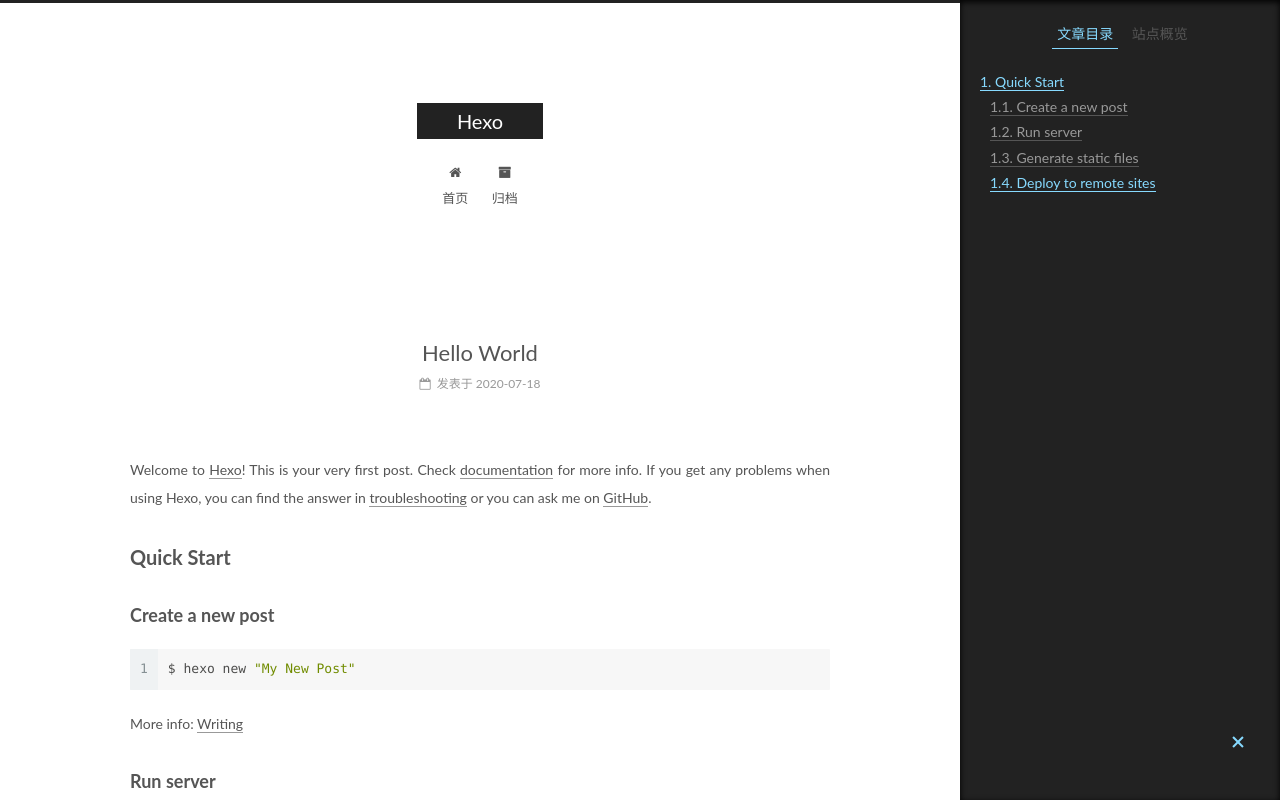
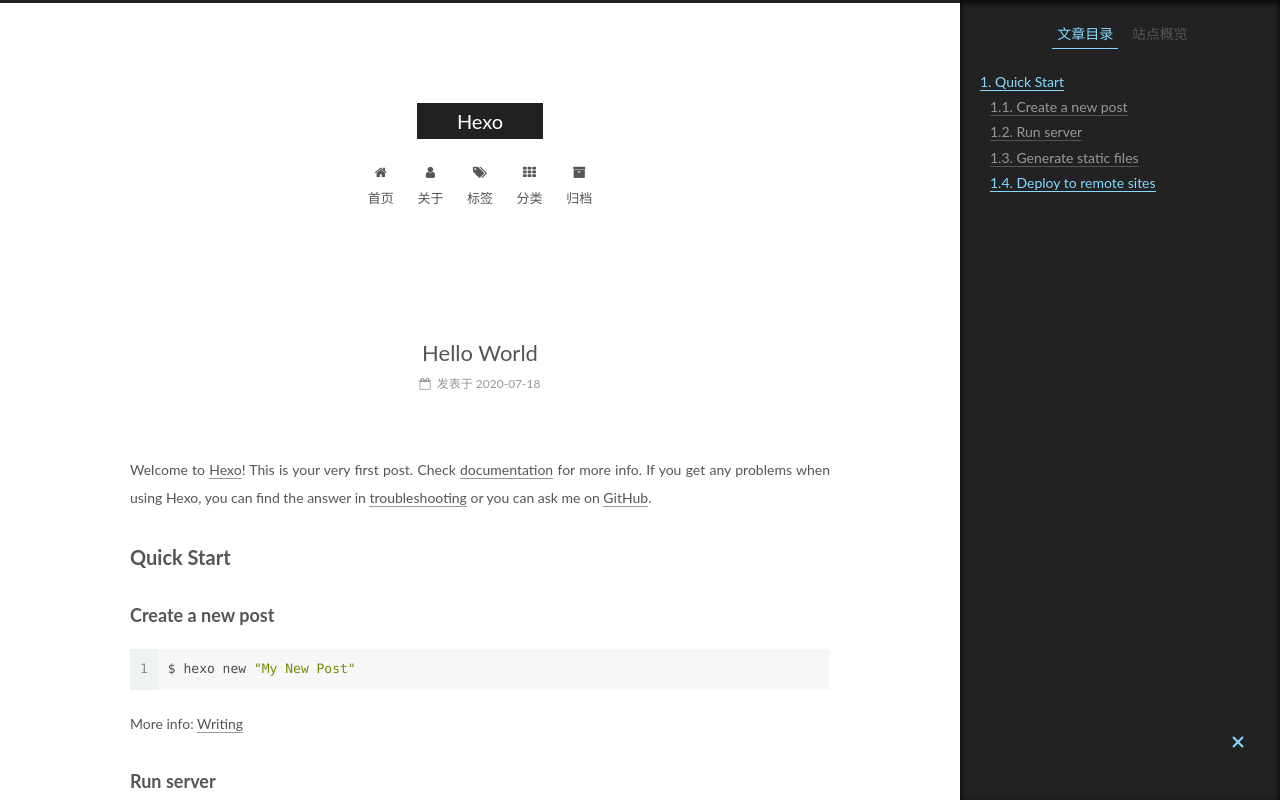
Before and after one commit to InuYasha000/InuYasha000.github.io, a plain HTML site: page 2020/07/18/hello-world/index.html in a window 1280 px wide. Shown: the top 800 px of the page. Drawn offline with Linux system fonts and the light colour scheme.

Commit message:
Site updated: 2020-07-18 12:07:14

```diff
--- a/2020/07/18/hello-world/index.html
+++ b/2020/07/18/hello-world/index.html
@@ -185,6 +185,36 @@
               <i class="menu-item-icon fa fa-fw fa-home"></i> <br />
 
             首页
+          </a>
+        </li>
+
+
+        <li class="menu-item menu-item-about">
+          <a href="/about/%20" rel="section">
+
+              <i class="menu-item-icon fa fa-fw fa-user"></i> <br />
+
+            关于
+          </a>
+        </li>
+
+
+        <li class="menu-item menu-item-tags">
+          <a href="/tags/%20" rel="section">
+
+              <i class="menu-item-icon fa fa-fw fa-tags"></i> <br />
+
+            标签
+          </a>
+        </li>
+
+
+        <li class="menu-item menu-item-categories">
+          <a href="/categories/%20" rel="section">
+
+              <i class="menu-item-icon fa fa-fw fa-th"></i> <br />
+
+            分类
           </a>
         </li>
 
--- a/css/main.css
+++ b/css/main.css
@@ -1822,7 +1822,7 @@ pre .javascript .function {
   width: 4px;
   height: 4px;
   border-radius: 50%;
-  background: #263403;
+  background: #4bf5ff;
 }
 .links-of-blogroll {
   font-size: 13px;
```
Also changed, not shown: archives/2020/07/index.html (+30 -0 lines), archives/2020/index.html (+30 -0 lines), archives/index.html (+30 -0 lines), index.html (+30 -0 lines).
